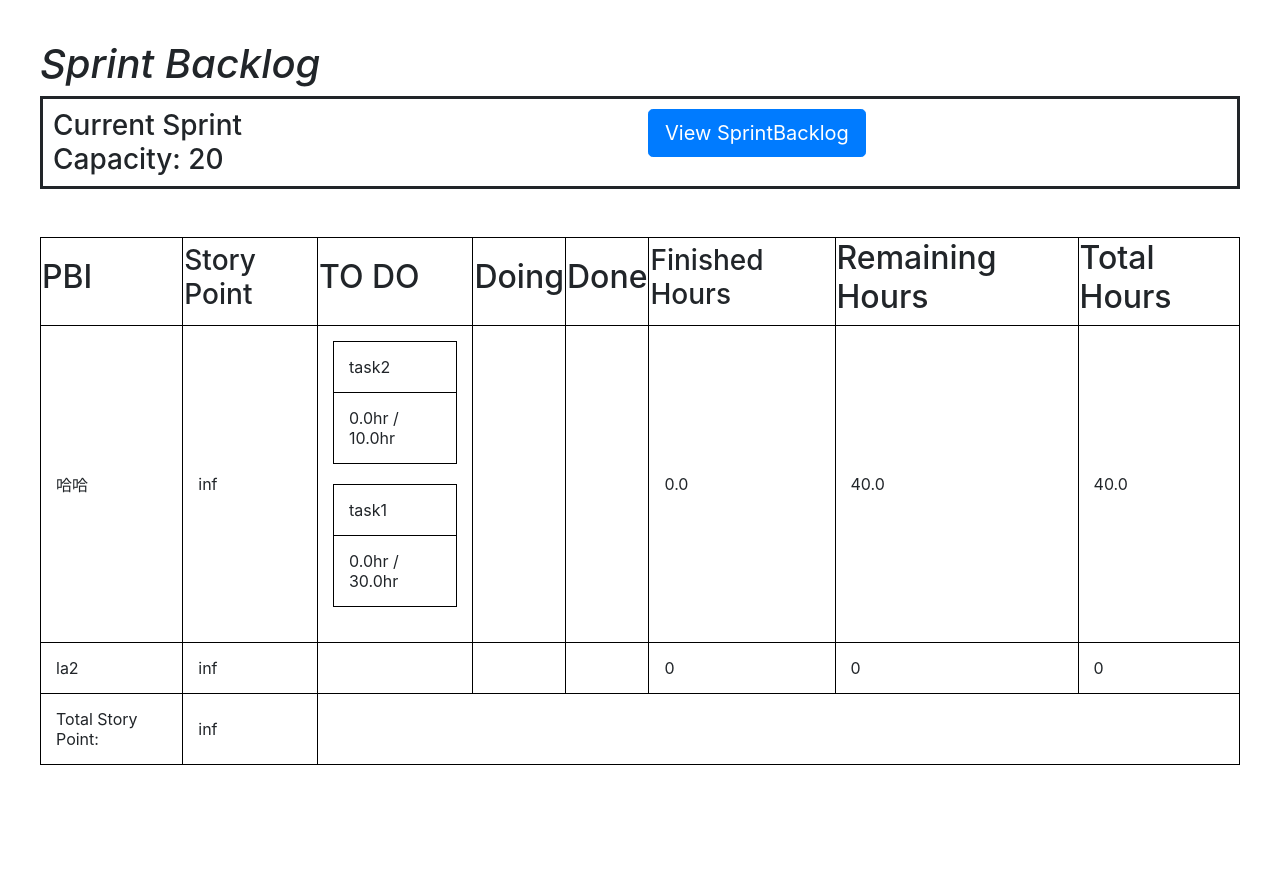
After one commit to cypressd1999/BackTrack, a Django app: page /1/view_task in a window 1280 px wide. The commit adds this page. Run offline with Django 3.2, Linux system fonts and the light colour scheme; data comes from the database, SQL or seed files in the repository; both versions use the stored data as it was after the commit; some libraries are stand-ins or nearby versions.

Commit message:
version 0.2

```diff
--- /dev/null
+++ b/backtrack/backtrack/static/backtrack/task_view.css
@@ -0,0 +1,90 @@
+body{
+	padding: 40px;
+}
+
+#heading{
+	font-style:italic;
+	font-weight:bold;
+}
+
+#SprintFunctions{
+
+	column-count: 4;
+
+	padding: 10px 10px 10px 10px;
+
+	border-style:solid;
+
+}
+
+.SprintButtons{
+	background-color: #30AED9;
+	border: none;
+	color: white;
+	padding: 15px 32px;
+	text-align: center;
+	text-decoration: none;
+	display: inline-block;
+	font-size: 14px;
+	font-weight: bold;
+	margin: 4px 2px;
+	cursor: pointer;
+
+}
+
+
+#LastModifiedTime{
+	float:right;
+}
+
+table {
+  border-collapse: collapse;
+  width: 100%;
+}
+
+table, th, td {
+  border: 1px solid black;
+}
+
+th{
+	height: 40px;
+
+}
+td{
+	padding: 15px;
+}
+
+tr:hover {background-color: #f5f5f5;}
+
+.taskInfo .InfoText{
+	visibility: hidden;
+  width: 120px;
+  background-color: black;
+  color: #fff;
+  text-align: center;
+  border-radius: 6px;
+  padding: 3px 0;
+
+  /* Position the tooltip */
+  position: absolute;
+  z-index: 1;
+
+  bottom: 59%;
+  left: 34%;
+  margin-left: -60px;
+}
+
+.taskInfo .InfoText::after {
+	content: "";
+	position: absolute;
+	top: 100%;
+	left: 50%;
+	margin-left: -5px;
+	border-width: 5px;
+	border-style: solid;
+	border-color: black transparent transparent transparent;
+}
+
+.taskInfo:hover .InfoText {
+  visibility: visible;
+}
--- /dev/null
+++ b/backtrack/backtrack/templates/backtrack/task_view.html
@@ -0,0 +1,92 @@
+{% load backtrack_extra %}
+{% load bootstrap4 %}
+
+{# Load CSS and JavaScript #}
+{% bootstrap_css %}
+{% bootstrap_javascript jquery='full' %}
+
+{# Display django.contrib.messages as Bootstrap alerts #}
+{% bootstrap_messages %}
+<!DOCTYPE html>
+<html>
+<head>
+    <meta charset="UTF-8">
+	<meta name="viewport" content="width=device-width, initial-scale=1.0">
+    <title>BackTrack</title>
+
+
+	<link rel="stylesheet" type="text/css" href="../../static/backtrack/task_view.css">
+
+</head>
+<body>
+	<div id="heading">
+		<h1>Sprint Backlog</h1>
+	</div>
+
+	<div id="SprintFunctions">
+		<h3>Current Sprint Capacity: {{ hours_available }}</h3></nobr>
+		<h3>&nbsp</h3>
+		<a class="btn btn-primary btn-lg"
+				href="{% url 'backtrack:view sb' project_name %}"
+				role="button">View SprintBacklog</a>
+		{% if sb.is_current_sprint %}
+			<a class="btn btn-primary btn-lg"
+				href="{% url 'backtrack:add task' project_name %}"
+				role="button">Add task</a>
+		{% endif %}
+	</div><br><br>
+
+
+
+	<div id="TaskTable">
+
+		<table>
+			<tr>
+				<th><h2>PBI</h2></th>
+				<th><h3>Story Point</h3></th>
+				<th><h2>TO DO</h2></th>
+				<th><h2>Doing</h2></th>
+				<th><h2>Done</h2></th>
+				<th><h3>Finished Hours</h3></th>
+				<th><h2>Remaining Hours</h2></th>
+				<th><h2>Total Hours</h2></th>
+			</tr>
+			{% for row_data in row_data_list %}
+			<tr>
+				<td>{{ row_data.pbi.title }}</td>
+				<td>{{ row_data.pbi.storypoints|default_if_none:'inf' }}</td>
+				{% for category in row_data.task_category %}
+				<td>
+					{% for task in category %}
+					<div class="taskInfo">
+						<table>
+							<tr><td>{{ task.title }}</td></tr>
+							<tr><td>{{ task.finished_hours }}hr / {{ task.total_hours }}hr</td></tr>
+						</table>
+						<span class="InfoText">
+							<h5>Contributor:</h5><p>{{ task.developer|default_if_none:'' }}</p>
+							<h5>Description:</h5><p>{{ task.description }}</p>
+						</span>
+					</div><br>
+					{% empty %}
+					{% endfor %}
+				</td>
+				{% endfor %}
+				<td>{{ row_data.finished_hours }}</td>
+				<td>{{ row_data.remaining_hours }}</td>
+				<td>{{ row_data.total_hours }}</td>
+			{% empty %}
+				You didn't add any pbi to this sprint
+			{% endfor %}
+			<tr>
+				<td>Total Story Point: </td>
+				<td>{{ total_storypoints }}</td>
+			</tr>
+		</table>
+
+	</div><br><br><br>
+
+</body>
+
+
+</html>
--- a/backtrack/backtrack/urls.py
+++ b/backtrack/backtrack/urls.py
@@ -3,10 +3,12 @@ from . import views
 
 app_name = 'backtrack'
 urlpatterns = [
-    path("<project_name>/addpbi", views.addPBI, name="addPBI"),
-    path("create_project", views.createProject, name="create project"),
+    path("<project_name>/addpbi", views.AddPBI.as_view(), name="add pbi"),
+    path("create_project", views.CreateProject.as_view(), name="create project"),
     path("<project_name>/deletepbi", views.deletePBI, name="delete pbi"),
-    path("<project_name>/create_sb", views.createSB.as_view(), name="create sb"),
-    path("<project_name>/add_task", views.addTask.as_view(), name="add sb"),
-    path("<project_name>/view_pb", views.PBIView.as_view(), name="view pb")
+    path("<project_name>/create_sb", views.CreateSB.as_view(), name="create sb"),
+    path("<project_name>/add_task", views.AddTask.as_view(), name="add task"),
+    path("<project_name>/view_pb", views.PBIView.as_view(), name="view pb"),
+    path("<project_name>/view_sb", views.SBView.as_view(), name="view sb"),
+    path("<int:pk>/view_task", views.TaskView.as_view(), name="view task")
 ]
--- a/backtrack/backtrack/views.py
+++ b/backtrack/backtrack/views.py
@@ -1,52 +1,48 @@
 from django.http import HttpResponseRedirect, HttpResponse
 from django.shortcuts import render, get_object_or_404
 from django.urls import reverse
-from django.views.generic import CreateView, ListView
+from django.views.generic import ListView
+from django.views.generic.edit import CreateView, DeleteView, \
+    UpdateView
+from django.views.generic.detail import SingleObjectMixin
 from django.db.models import Q
 
 from backtrack.models import *
 from backtrack.forms import *
 
-def addPBI(request, project_name):
-    form = PBIForm(request.POST or None)
-    if request.method == 'POST':
-        if form.is_valid():
-            new_pbi = form.save(commit=False)
-            project = get_object_or_404(
+class AddPBI(CreateView):
+    form_class = PBIForm
+    template_name = "backtrack/addpbi.html"
+
+    def form_valid(self, form):
+        project = get_object_or_404(
                 Project,
-                name=project_name
+                name=self.kwargs.get('project_name')
+        )
+        new_pbi = form.save(commit=False)
+        pb = ProductBacklog.objects.get(
+            project=self.kwargs.get('project_name')
+        )
+        new_pbi.product_backlog = pb
+        if new_pbi.storypoints:
+            pb.total_story_points += new_pbi.storypoints
+            pb.remaining_story_points += new_pbi.storypoints
+            pb.save()
+        new_pbi.save()
+        return super().form_valid(form)
+
+class CreateProject(CreateView):
+    model = Project
+    fields = ['name']
+    template_name = 'backtrack/create_project.html'
+
+    def form_valid(self, form):
+        form.save()
+        new_pb = ProductBacklog.objects.create(
+                project=form.instance
             )
-            pb = get_object_or_404(
-                ProductBacklog,
-                project=project
-            )
-            new_pbi.product_backlog = pb
-            if new_pbi.storypoints:
-                pb.total_story_points += new_pbi.storypoints
-                pb.remaining_story_points += new_pbi.storypoints
-                pb.save()
-            new_pbi.save()
-            return HttpResponse("pbi saved")
-    else:
-        return render(request, "backtrack/addpbi.html", \
-            {"form": form})
-
-def createProject(request):
-    form = CreateProjectForm(request.POST or None)
-    if request.method == 'POST':
-        if form.is_valid():
-            new_project = form.save()
-            new_pb = ProductBacklog.objects.create(
-                project=new_project
-            )
-            new_pb.save()
-            return HttpResponse("project saved")
-    else:
-        return render(
-            request,
-            "backtrack/create_project.html",
-            {"form": form}
-        )
+        new_pb.save()
+        return super().form_valid(form)
 
 def deletePBI(request, project_name):
     project = get_object_or_404(Project, pk=project_name)
@@ -72,7 +68,9 @@ def deletePBI(request, project_name):
     else:
         for selected_pbi in selected_pbis:
             if selected_pbi.status != PBI.NOTSTARTED:
-                return render(request,'backtrack/delete_pbi.html',
+                return render(
+                    request,
+                    'backtrack/delete_pbi.html',
                     {'project': project,
                     'error_message':\
                         "You cannot delete a started pbi"
@@ -84,32 +82,20 @@ def deletePBI(request, project_name):
                     selected_pbi.storypoints
             selected_pbi.delete()
             pb.save()
-        return HttpResponse('deleted')
-        #return reverse('backtrack:view pb')
-"""
-def createSB(request, project_name):
-    project = get_object_or_404(Project, pk=project_name)
-    form = SBForm(
-        request.POST or None,
-        project_name=project_name
-    )
-    if request.method == 'POST':
-        if form.is_valid():
-            sb = form.save(commit=False)
-            sb.sprint_number = 1
-            sb.save()
-            form.save_m2m()
-            return HttpResponse("save fine")
-    else:
-        return render(
-            request,
-            "backtrack/create_sb.html",
-            {"form": form}
+        return HttpResponseRedirect(
+            reverse('backtrack:view pb',
+            kwargs={'project_name': project_name})
         )
-"""
-class createSB(CreateView):
+
+class CreateSB(CreateView):
     form_class = SBForm
     template_name = "backtrack/create_sb.html"
+
+    def get_context_data(self, **kwargs):
+        context = super().get_context_data(**kwargs)
+        context['project_name'] = \
+            self.kwargs.get('project_name')
+        return context
 
     def get_form_kwargs(self):
         kwargs = super().get_form_kwargs()
@@ -137,21 +123,22 @@ class createSB(CreateView):
             last_sprint.save()
         return super().form_valid(form)
 
-    def get_success_url(self):
-        return reverse('backtrack:create project')
 
-class addTask(CreateView):
+class AddTask(CreateView):
     form_class = TaskForm
     template_name = 'backtrack/addtask.html'
     current_sprint = None
 
-    def get_form_kwargs(self):
-        kwargs = super().get_form_kwargs()
+    def dispatch(self, request, *args, **kwargs):
         self.current_sprint = SprintBacklog.objects.filter(
                 Q(is_current_sprint=True),
                 Q(pbi__product_backlog__project__name=\
-                    self.kwargs.get('project_name'))
+                    kwargs.get('project_name'))
             )[0]
+        return super().dispatch(request, *args, **kwargs)
+
+    def get_form_kwargs(self):
+        kwargs = super().get_form_kwargs()
         kwargs.update({
             'sprint_backlog': self.current_sprint
         })
@@ -164,19 +151,21 @@ class addTask(CreateView):
         self.current_sprint.save()
         return super().form_valid(form)
 
-    def get_success_url(self):
-        return reverse('backtrack:create project')
 
 class PBIView(ListView):
     model = PBI
     template_name = "backtrack/view_pb.html"
+
+    def get_queryset(self):
+        return PBI.objects.filter(
+            product_backlog__project__name=\
+                self.kwargs.get('project_name')
+        )
+
     def get_context_data(self, **kwargs):
         context = super().get_context_data(**kwargs)
         context['project_name']= self.kwargs.get('project_name')
-        pbi_list = PBI.objects.filter(
-            product_backlog__project__name=\
-                self.kwargs.get('project_name')
-        )
+        pbi_list = self.get_queryset()
         CumStoryPoints = [0]
         inf = False
         for pbi in pbi_list:
@@ -191,3 +180,89 @@ class PBIView(ListView):
                 )
         context['CumStoryPoints'] = CumStoryPoints
         return context
+
+class SBView(ListView):
+    model = SprintBacklog
+    template_name = "backtrack/sb_view.html"
+    def get_context_data(self, **kwargs):
+        context = super().get_context_data(**kwargs)
+        context['project_name']= self.kwargs.get('project_name')
+        sprintbacklog_list = SprintBacklog.objects.filter(
+            pbi__product_backlog__project__name=\
+                self.kwargs.get('project_name')
+        ).distinct().order_by('sprint_number')
+        storypoints_list = []
+        for sb in sprintbacklog_list:
+            s = 0
+            for pbi in sb.pbi.all():
+                if pbi.storypoints is None:
+                    s = 'Not decided'
+                    break
+                else:
+                    s += pbi.storypoints
+            storypoints_list.append(s)
+        context['sprintbacklog_list'] = sprintbacklog_list
+        context['storypoints_list'] = storypoints_list
+        return context
+
+class TaskView(ListView, SingleObjectMixin):
+    template_name = "backtrack/task_view.html"
+
+    class RowData:
+        def __init__(self, pbi, task_category,
+                finished_hours, total_hours):
+            self.pbi = pbi
+            self.task_category = task_category
+            self.finished_hours = finished_hours
+            self.total_hours = total_hours
+            self.remaining_hours = total_hours - finished_hours
+
+    def get(self, request, *args, **kwargs):
+        self.object = self.get_object(
+                queryset=SprintBacklog.objects.all()
+            )
+        return super().get(request, *args, **kwargs)
+
+    def get_context_data(self, **kwargs):
+        context = super().get_context_data(**kwargs)
+        pbi_list = self.get_queryset()
+        row_data_list = []
+        total_storypoints = 0; inf = False
+        for pbi in pbi_list:
+            if not inf:
+                if pbi.storypoints is None:
+                    inf = True
+                    total_storypoints = 'inf'
+                else:
+                    total_storypoints += pbi.storypoints
+            task_no = []; task_inp = []; task_fn = []
+            finished_hours = 0
+            total_hours = 0
+            for task in pbi.task_set.all():
+                if task.sprint_backlog.id != self.object.id:
+                    continue
+                if task.status == Task.NOTSTARTED:
+                    task_no.append(task)
+                elif task.status == Task.INPROGRESS:
+                    task_inp.append(task)
+                elif task.status == Task.FINISHED:
+                    task_fn.append(task)
+                finished_hours += task.finished_hours
+                total_hours += task.total_hours
+            task_category = [task_no, task_inp, task_fn]
+            row_data_list.append(
+                self.RowData(
+                    pbi,task_category,
+                    finished_hours, total_hours
+                )
+            )
+        context['sb'] = self.object
+        context['row_data_list'] = row_data_list
+        context['total_storypoints'] = total_storypoints
+        context['hours_available'] = self.object.hours_available
+        context['project_name'] = \
+            self.object.pbi.all()[0].product_backlog.project.name
+        return context
+
+    def get_queryset(self):
+        return self.object.pbi.all()
```
Also changed, not shown: backtrack/backtrack/models.py (+25 -0 lines), backtrack/backtrack/static/backtrack/sb_view.css (added, +55 -0 lines), backtrack/backtrack/templates/backtrack/create_project.html (+11 -2 lines), backtrack/backtrack/templates/backtrack/sb_view.html (added, +71 -0 lines), backtrack/backtrack/templates/backtrack/view_pb.html (+31 -10 lines), backtrack/db.sqlite3.
